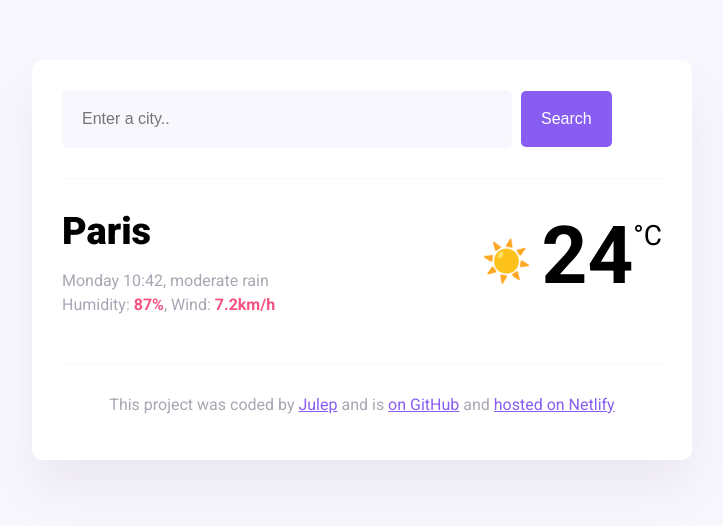
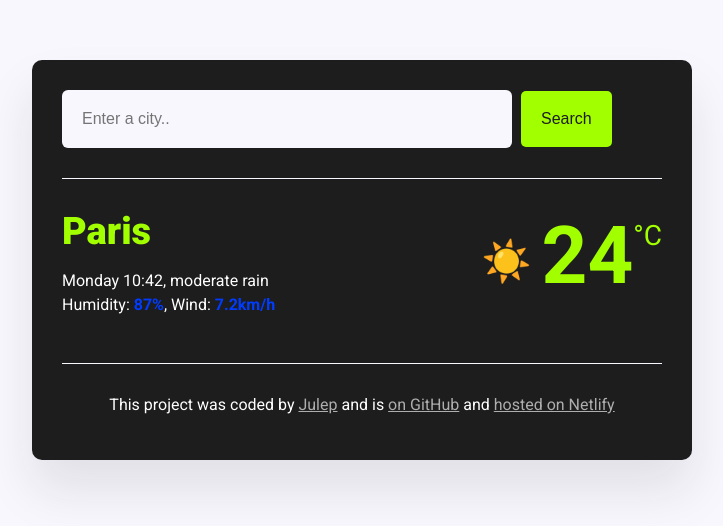
Before and after one commit to julepdesign/weather-app, a website: page index.html in a window 1280 px wide. Shown: the whole page, without its empty margins (278-1001 px from the left). Drawn offline with nearby package versions, Linux system fonts and the light colour scheme; files that its build step writes are made by us from their sources.

Commit message:
css update

```diff
--- a/styles.css
+++ b/styles.css
@@ -4,16 +4,16 @@ body {
 }
 
 a {
-  color: #885df1;
+  color: #aeaeae;
 }
 
 .weather-app {
-  background: white;
+  background: #1d1d1d;
   max-width: 600px;
   margin: 60px auto;
   padding: 30px;
   border-radius: 10px;
-  box-shadow: 0 30px 50px rgba(65, 50, 100, 0.08);
+  box-shadow: 0 30px 50px rgba(30, 29, 32, 0.1);
 }
 
 header {
@@ -34,8 +34,8 @@ header {
 .search-button {
   margin-left: 5px;
   font-size: 16px;
-  background-color: #885df1;
-  color: white;
+  background-color: #a2ff00;
+  color: #1d1d1d;
   border: none;
   padding: 20px;
   line-height: 1;
@@ -51,6 +51,7 @@ main {
 }
 
 .current-weather {
+  color: #a2ff00;
   display: flex;
   justify-content: space-between;
 }
@@ -61,14 +62,14 @@ main {
   margin: 0;
 }
 .current-details {
-  color: rgba(39, 33, 66, 0.4);
+  color: white;
   font-size: 16px;
   font-weight: 400;
   line-height: 24px;
 }
 
 .current-details strong {
-  color: #f65282;
+  color: #003cff;
 }
 
 .current-temperature-icon {
@@ -94,5 +95,5 @@ footer {
   text-align: center;
   padding-top: 15px;
 
-  color: rgba(39, 33, 66, 0.4);
+  color: white;
 }
```
